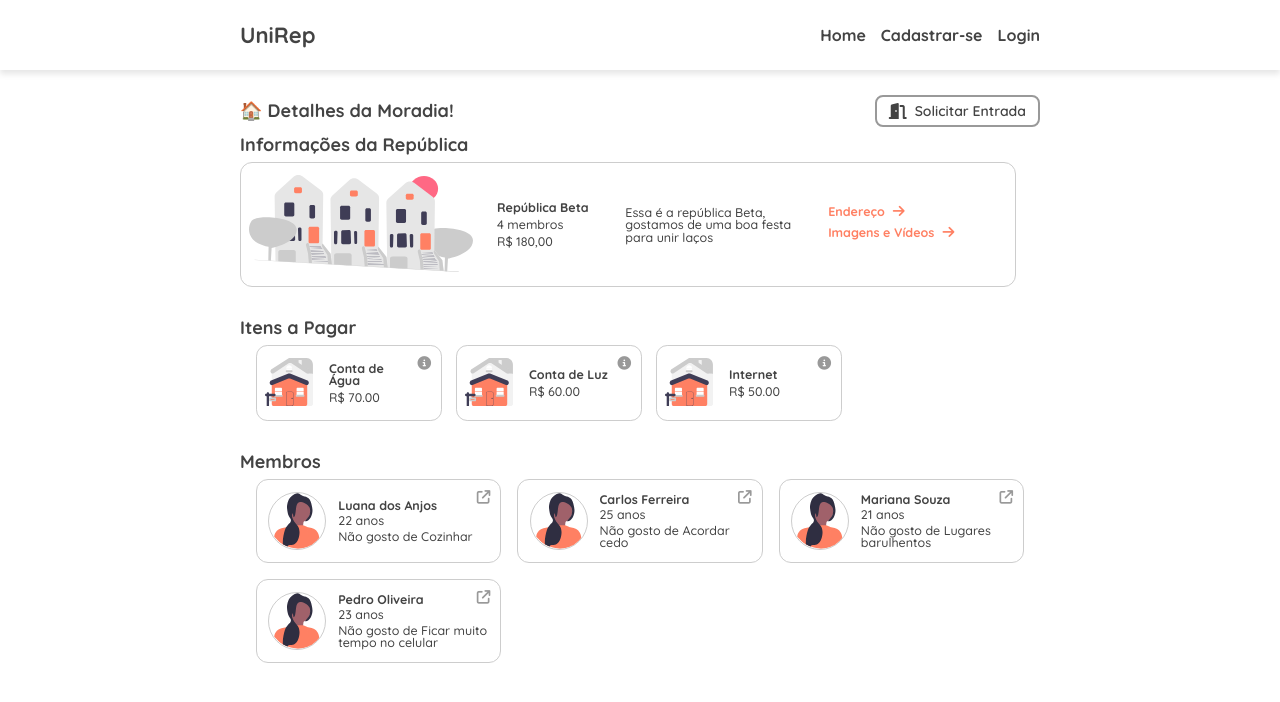
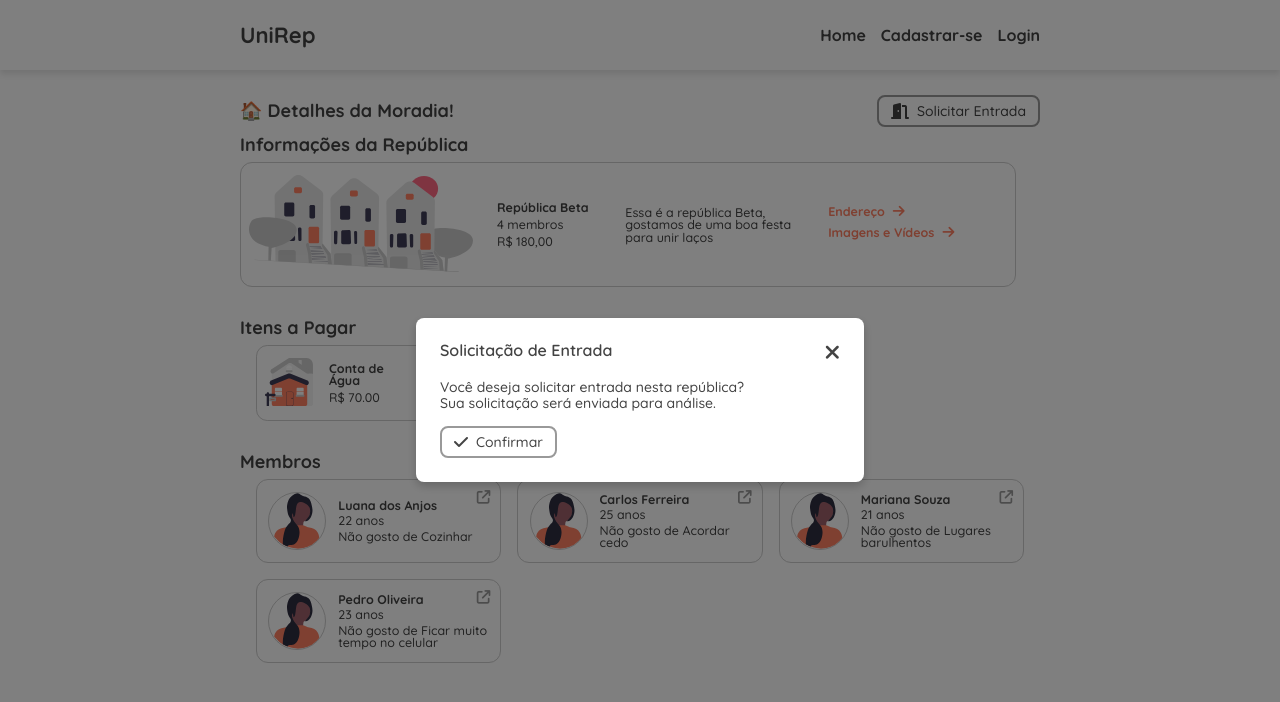
Before and after one commit to luacarol/unirep, a React (Create React App) app in the folder unirep_frontend/: page /republic-details in a window 1280 px wide. Both pictures are taken after a click on the button "Solicitar Entrada". Shown: the top 702 px of the page. Built offline with nearby package versions, Linux system fonts and the light colour scheme.

Commit message:
feat: creating modal confirmation

```diff
--- a/unirep_frontend/src/pages/RepublicDetails/RepublicDetails.css
+++ b/unirep_frontend/src/pages/RepublicDetails/RepublicDetails.css
@@ -23,3 +23,31 @@
     align-items: center;
     justify-content: space-between;
 }
+
+/* Estilização do Modal de Confirmação de Entrada */
+
+.republic-details .yes-no-buttons {
+    display: flex;
+    flex-direction: row;
+    align-items: center;
+    margin-top: 1rem;
+}
+
+.republic-details .yes-no-buttons button:not(:last-child) {
+    margin-right: 0.5rem;
+}
+
+.republic-details .info-confirm-content-modal {
+    display: flex;
+    flex-direction: column;
+    align-items: flex-start;
+}
+
+.republic-details .info-confirm-content-modal label:not(:last-child) {
+    margin-bottom: 0.35rem;
+}
+
+.republic-details .info-confirm-content-modal i {
+    font-size: 2.5rem;
+    color: var(--green);
+}
--- a/unirep_frontend/src/pages/RepublicDetails/RepublicDetails.js
+++ b/unirep_frontend/src/pages/RepublicDetails/RepublicDetails.js
@@ -1,8 +1,10 @@
+import { useState } from "react";
 import ButtonIcon from "../../components/Buttons/ButtonIcon/ButtonIcon";
 import MemberCard from "../../components/MemberCard/MemberCard";
 import Bills from "./Bills/Bills";
 import "./RepublicDetails.css";
 import RepublicInfo from "./RepublicInfo/RepublicInfo";
+import Modal from "../../components/Modal/Modal";
 
 const mockMembers = [
     {
@@ -48,17 +50,44 @@ const mockMembers = [
 ];
 
 const RepublicDetails = () => {
+    const [isRequestModalOpen, setIsRequestModalOpen] = useState(false);
+    const [isInfoConfirmModal, setIsInfoConfirmModal] = useState(false);
+
+    const handleOpenRequestModal = () => setIsRequestModalOpen(true);
+    const handleCloseRequestModal = () => setIsRequestModalOpen(false);
+
+    const handleInfoConfirmModal = () => {
+        setIsInfoConfirmModal(true);
+        setTimeout(() => {
+            setIsInfoConfirmModal(false);
+            setIsRequestModalOpen(false);
+        }, 4000); // Fecha automaticamente após 4 segundos
+    };
+
+    const handleCloseInfoConfirmModal = () => {
+        setIsInfoConfirmModal(false);
+        setIsRequestModalOpen(false);
+    }
+
     let notMember = true;
 
     return (
         <div className="republic-details">
             <div className="title-button-section">
                 <h2 className="bigger-subtitle">🏠 Detalhes da Moradia!</h2>
-                {notMember == true && <div className="button"><ButtonIcon text="Solicitar Entrada" iconClass="fa-solid fa-door-open" /></div>}
+
+                {notMember && (
+                    <div className="button">
+                        <ButtonIcon
+                            text="Solicitar Entrada"
+                            iconClass="fa-solid fa-door-open"
+                            onClick={handleOpenRequestModal}
+                        />
+                    </div>
+                )}
             </div>
 
             <RepublicInfo />
-
             <Bills />
 
             <section className="section members-section">
@@ -71,6 +100,43 @@ const RepublicDetails = () => {
                 </div>
             </section>
 
+            {/* Modal de Solicitação de Entrada */}
+            {isRequestModalOpen && (
+                <Modal
+                    title="Solicitação de Entrada"
+                    handleOpenModal={handleOpenRequestModal}
+                    handleCloseModal={handleCloseRequestModal}
+                    infos={
+                        <div className="request-content-modal">
+                            <label className="text-commom">Você deseja solicitar entrada nesta república?</label><br />
+                            <label className="text-commom">Sua solicitação será enviada para análise.</label>
+
+                            <div className="yes-no-buttons">
+                                <ButtonIcon text="Confirmar" iconClass="fa-solid fa-check" onClick={handleInfoConfirmModal} />
+
+                                {/* <ButtonIcon text="Cancelar" iconClass="fa-solid fa-ban" /> */}
+                            </div>
+                        </div>
+                    }
+                />
+            )}
+
+            {/* Modal de Informação de Confirmação */}
+            {isInfoConfirmModal && (
+                <Modal
+                    title="Informação de Confirmação"
+                    handleOpenModal={handleInfoConfirmModal}
+                    handleCloseModal={handleCloseInfoConfirmModal}
+                    infos={
+                        <div className="info-confirm-content-modal">
+                            <label className="text-commom">Sua solicitação de entrada na República Beta foi enviada para análise.</label>
+                            <label className="text-commom">Aguarde a resposta do administrador</label>
+
+                            <ButtonIcon iconClass="fa-solid fa-circle-check" onlyIcon={true} onClick={handleCloseInfoConfirmModal} />
+                        </div>
+                    }
+                />
+            )}
         </div>
     );
 };
--- a/unirep_frontend/src/styles/typography.css
+++ b/unirep_frontend/src/styles/typography.css
@@ -15,7 +15,7 @@
 
 .text-commom {
     font-size: 14px;
-    font-weight: 600;
+    font-weight: 500;
 }
 
 .smaller-text {
```
